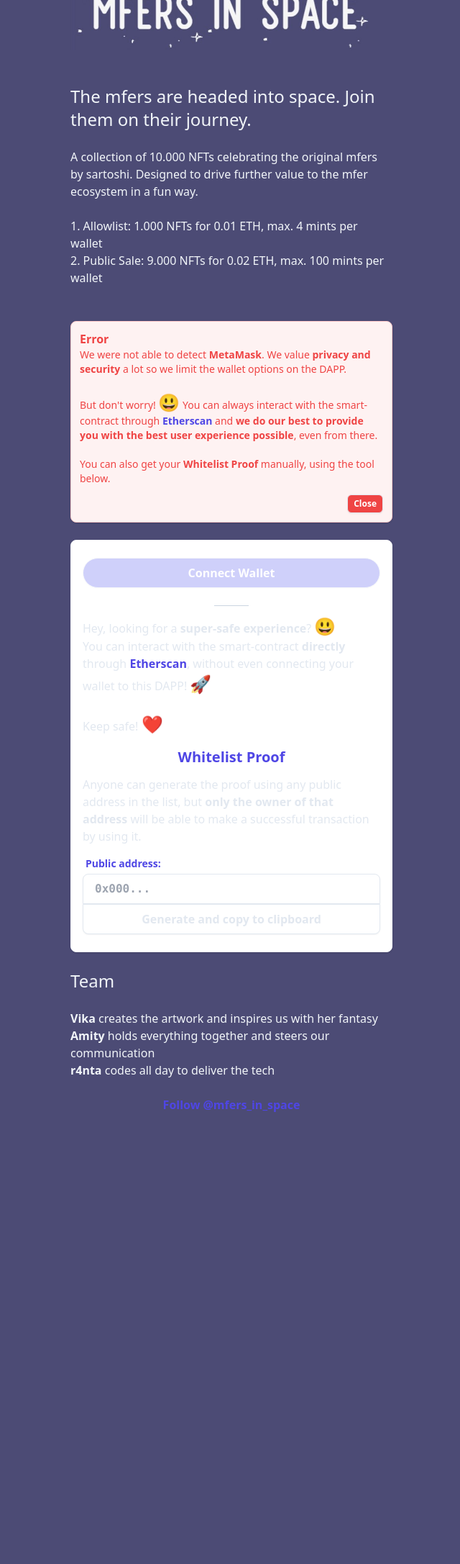
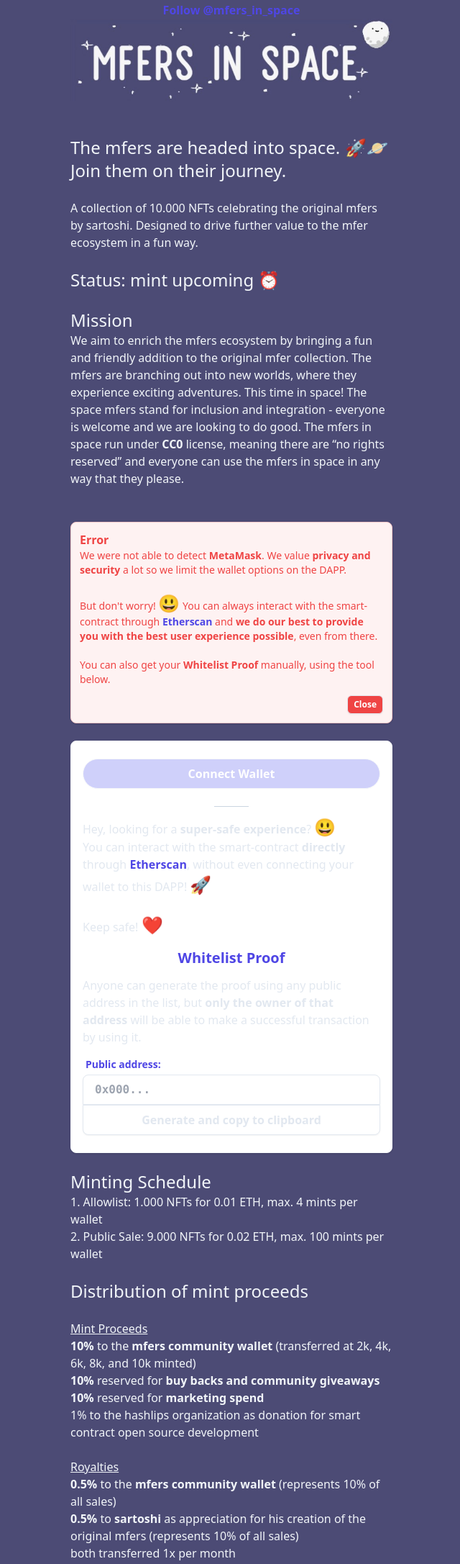
Before and after one commit to r4nta/mfers_in_space_v2, a website: page index.html in a window 1280 px wide. Shown: the part 109-2282 px from the top of the page at 72% size, without its empty margins (318-958 px from the left). Before the commit the page ends 1720 px from the top, so only its background shows below. Drawn offline with Linux system fonts and the light colour scheme.

Commit message:
Add files via upload

```diff
--- a/index.html
+++ b/index.html
@@ -11,27 +11,52 @@
 </head>
 <body background-color: lightblue>
   <main>
+    <div class="intro-text">
+      <a href="https://opensea.io/collection/mfers" target="_blank"><img id ="logo" src="https://storage.googleapis.com/opensea-static/Logomark/Logomark-White.png" alt="Opensea" width="30" height="30"></a><br>
+      <a href="https://twitter.com/mfers_in_space?ref_src=twsrc%5Etfw" class="twitter-follow-button" data-show-count="false">Follow @mfers_in_space</a><script async src="https://platform.twitter.com/widgets.js" charset="utf-8"></script>
+      </div>
+
     <img id="logo" src="/build/images/logo.png" alt="Logo" />
     <br><br>
-      <div class="intro-text">
-        <h1 id="headline">The mfers are headed into space. Join them on their journey.</h1> <br>
+    <div class="intro-text">
+        <h1 id="headline">The mfers are headed into space. 🚀🪐<br> Join them on their journey.</h1> <br>
           <p>A collection of 10.000 NFTs celebrating the original mfers by sartoshi. Designed to drive further value to the mfer ecosystem in a fun way.<br><br>
-          <ol>1. Allowlist: 1.000 NFTs for 0.01 ETH, max. 4 mints per wallet</ol>
-          <ol>2. Public Sale: 9.000 NFTs for 0.02 ETH, max. 100 mints per wallet</ol><br>
+          <h1 id="headline">Status: mint upcoming ⏰</h1><br>
+          <h1 id="headline">Mission</h1>
+          <p>We aim to enrich the mfers ecosystem by bringing a fun and friendly addition to the original mfer collection. The mfers are branching out into new worlds, where they experience exciting adventures. This time in space!
+            The space mfers stand for inclusion and integration - everyone is welcome and we are looking to do good. The mfers in space run under <strong>CC0</strong> license, meaning there are “no rights reserved” and everyone can use the mfers in space in any way that they please. </p><br>
+
+
         </p>
       </div>
+
 
     <div id="minting-dapp"></div>
     <br>
     <div class = "intro-text">
-    <h1 id="headline">Team</h1> <br>
+    <h1 id="headline">Minting Schedule</h1>
+    <ol>1. Allowlist: 1.000 NFTs for 0.01 ETH, max. 4 mints per wallet</ol>
+    <ol>2. Public Sale: 9.000 NFTs for 0.02 ETH, max. 100 mints per wallet</ol><br>
+    <h1 id="headline">Distribution of mint proceeds</h1><br>
+    <p><u>Mint Proceeds</u></p>
+    <p><strong>10%</strong> to the <strong>mfers community wallet</strong> (transferred at 2k, 4k, 6k, 8k, and 10k minted)<br>
+      <strong>10%</strong> reserved for <strong>buy backs and community giveaways</strong><br>
+      <strong>10%</strong> reserved for <strong>marketing spend</strong><br>
+      1% to the hashlips organization as donation for smart contract open source development</p><br>
+    <p><u>Royalties</u></p>
+    <p><strong>0.5%</strong> to the <strong>mfers community wallet</strong> (represents 10% of all sales)<br>
+      <strong>0.5%</strong> to <strong>sartoshi</strong> as appreciation for his creation of the original mfers (represents 10% of all sales)<br>
+      both transferred 1x per month<br>
+      </p><br>
+    <h1 id="headline">Team</h1>
     <ol><strong>Vika</strong> creates the artwork and inspires us with her fantasy</ol>
     <ol><strong>Amity</strong> holds everything together and steers our communication</ol>
     <ol><strong>r4nta</strong> codes all day to deliver the tech</ol>
       <br>
     </p>
   </div>
-  <div class="intro-text"><a href="https://twitter.com/mfers_in_space?ref_src=twsrc%5Etfw" class="twitter-follow-button" data-show-count="false">Follow @mfers_in_space</a><script async src="https://platform.twitter.com/widgets.js" charset="utf-8"></script></div>
+
+  </div>
   </main>
 </body>
 </html>
```
